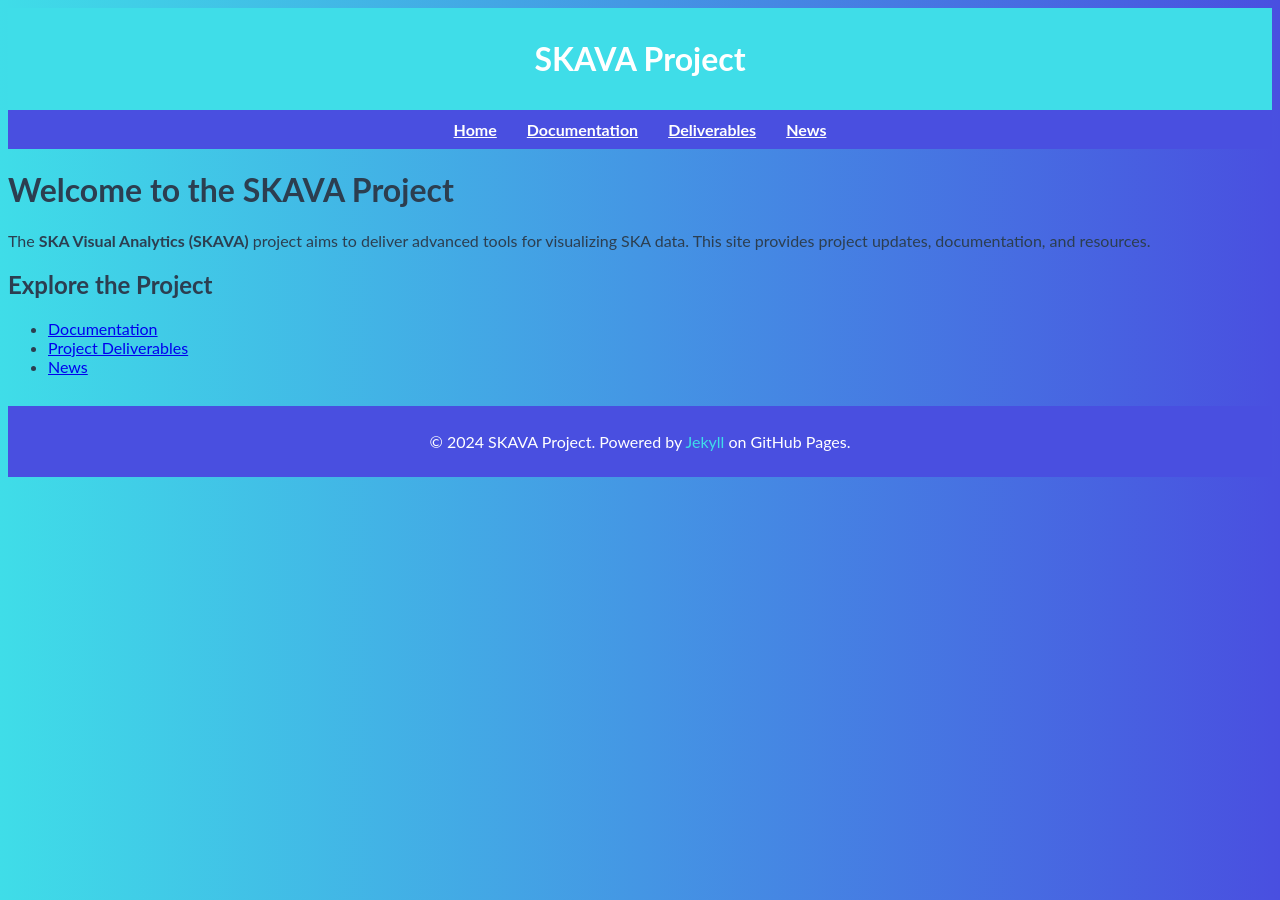
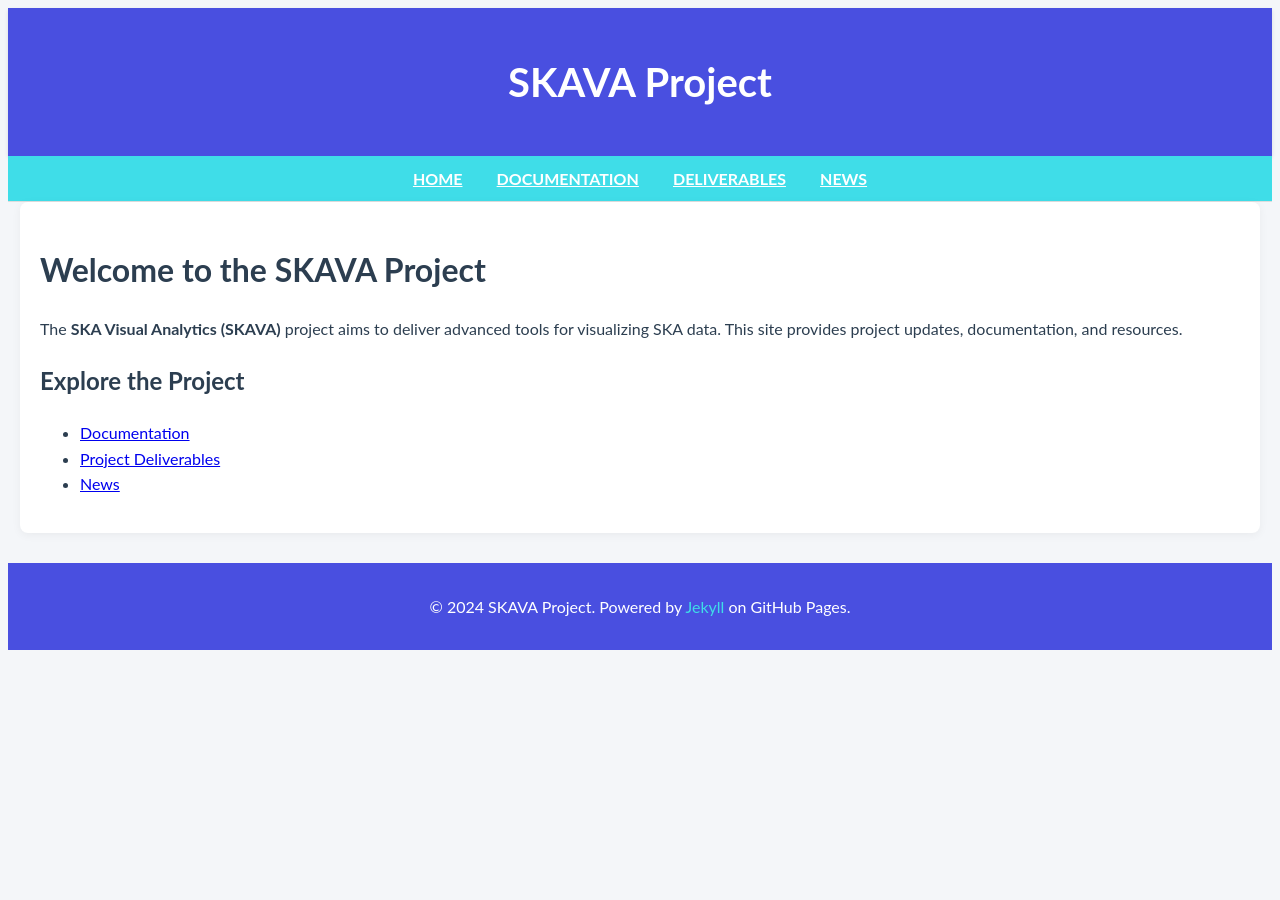
Before and after one commit to VisIVOLab/SKAVA, a Jekyll site: the page built from docs/index.md, in a window 1280 px wide. Built offline with Jekyll 4.4.1, drawn with Linux system fonts in a browser that asks for light colours.

Commit message:
test new style

```diff
--- a/docs/assets/css/style.css
+++ b/docs/assets/css/style.css
@@ -1,18 +1,24 @@
 /* SKAVA Project Custom Styles */
 
-/* Apply the gradient to the background */
+/* Body and general typography */
 body {
     font-family: 'Lato', sans-serif;
     color: #2c3e50;
-    background: linear-gradient(90deg, rgba(63,221,232,1) 0%, rgba(73,79,224,1) 100%);
-    background-attachment: fixed;
+    background-color: #f4f6f9; /* Light background for clean look */
+    line-height: 1.6;
 }
 
 /* Header */
 header {
-    background-color: #3fDde8; /* Lighter gradient color */
-    padding: 10px;
+    background-color: #494fe0; /* Darker logo color */
+    padding: 15px;
     text-align: center;
+    box-shadow: 0 2px 4px rgba(0, 0, 0, 0.1);
+}
+
+header h1 {
+    color: white;
+    font-size: 2.5em;
 }
 
 header a {
@@ -22,38 +28,49 @@
 }
 
 header a:hover {
-    color: #f39c12;
+    color: #3fdde8; /* Lighter logo color */
 }
 
 /* Navigation */
 nav {
-    display: flex;
-    justify-content: center;
+    background-color: #3fdde8; /* Lighter logo color */
     padding: 10px;
-    background-color: #494fe0; /* Darker gradient color */
+    text-align: center;
+    border-bottom: 1px solid #ddd;
 }
 
 nav a {
     color: white;
-    padding: 0 15px;
+    margin: 0 15px;
     font-weight: bold;
+    text-transform: uppercase;
 }
 
 nav a:hover {
-    color: #3fDde8; /* Lighter gradient color */
+    color: #494fe0; /* Darker logo color */
+}
+
+/* Main content */
+main {
+    padding: 20px;
+    max-width: 1200px;
+    margin: 0 auto;
+    background-color: white;
+    box-shadow: 0 2px 10px rgba(0, 0, 0, 0.05);
+    border-radius: 8px;
 }
 
 /* Footer */
 footer {
-    background-color: #494fe0; /* Darker gradient color */
+    background-color: #494fe0; /* Darker logo color */
     color: white;
     text-align: center;
-    padding: 10px 0;
+    padding: 15px 0;
     margin-top: 30px;
 }
 
 footer a {
-    color: #3fDde8; /* Lighter gradient */
+    color: #3fdde8;
     text-decoration: none;
 }
 
@@ -63,7 +80,7 @@
 
 /* Buttons */
 .btn {
-    background-color: #3fDde8; /* Lighter gradient */
+    background-color: #3fdde8; /* Lighter logo color */
     color: white;
     padding: 10px 20px;
     text-align: center;
@@ -71,8 +88,9 @@
     border-radius: 5px;
     text-decoration: none;
     font-weight: bold;
+    box-shadow: 0 2px 4px rgba(0, 0, 0, 0.1);
 }
 
 .btn:hover {
-    background-color: #494fe0; /* Darker gradient */
+    background-color: #494fe0; /* Darker logo color */
 }
```
Also changed, not shown: docs/_layouts/default.html (line endings or trailing spaces).
